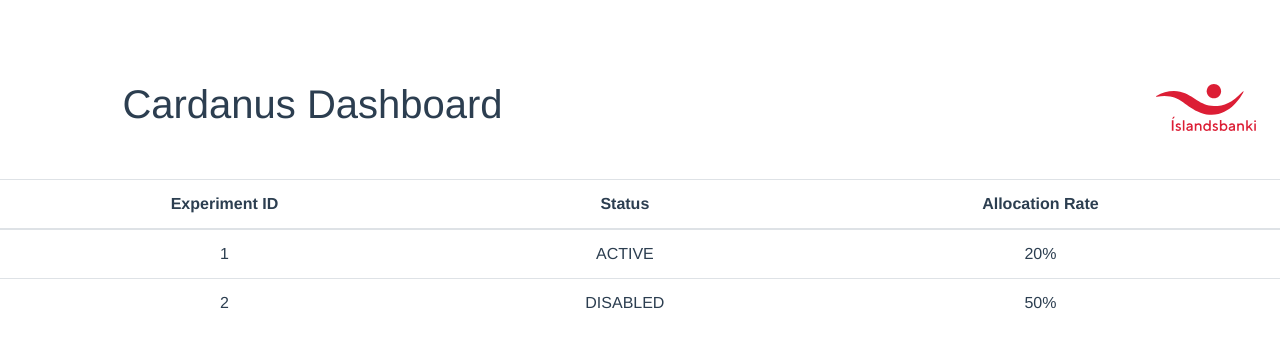
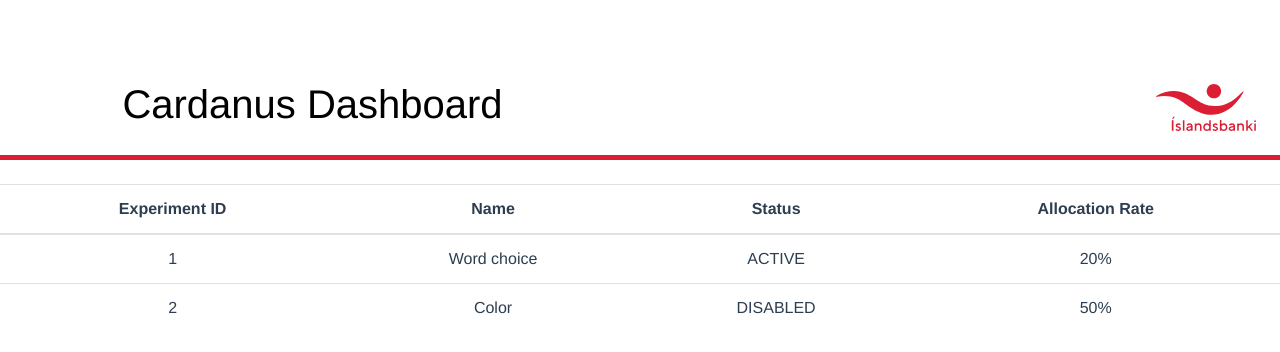
Before and after one commit to cardanus/dashboard, a Vue app: page / in a window 1280 px wide. Shown: the top 352 px of the page. Built offline with nearby package versions, Linux system fonts and the light colour scheme; what highcharts-vue would draw is missing.

Commit message:
Style about experiment page

```diff
--- a/src/App.vue
+++ b/src/App.vue
@@ -1,8 +1,8 @@
 <template>
   <div id="app">
-    <div class="row">
+    <div id="header" class="row">
       <div id="title" class="col">
-        <h1>Cardanus Dashboard</h1>
+        <h1><a id="home-link" href="/">Cardanus Dashboard</a></h1>
       </div>
       <div class="col">
         <img id="logo" alt="Islandsbanki logo" src="../public/ISB-logo.svg" class="float-right m-4">
@@ -29,7 +29,16 @@
     text-align: center;
   }
 
+  #home-link {
+    color: black;
+    text-decoration: none;
+  }
+
   #logo {
     width: 100px;
   }
+
+  #header {
+    border-bottom: 5px solid #dc1e35;
+  }
 </style>
--- a/src/main.js
+++ b/src/main.js
@@ -9,11 +9,13 @@ const store = {
   data: [
     {
       expId: 1,
+      name: 'Word choice',
       status: 'ACTIVE',
       allocRate: 0.2
     },
     {
       expId: 2,
+      name: 'Color',
       status: 'DISABLED',
       allocRate: 0.5
     }
--- a/src/router.js
+++ b/src/router.js
@@ -14,12 +14,13 @@ export default new Router({
       component: Home
     },
     {
-      path: 'about/:id',
+      path: '/:id',
       name: 'about',
       // route level code-splitting
       // this generates a separate chunk (about.[hash].js) for this route
       // which is lazy-loaded when the route is visited.
-      component: () => import(/* webpackChunkName: "about" */ './views/About.vue')
+      component: () => import(/* webpackChunkName: "about" */ './views/About.vue'),
+      props: true
     },
   ]
 })
--- a/src/views/About.vue
+++ b/src/views/About.vue
@@ -1,12 +1,18 @@
 <template>
-  <div class="about">
-    <h1>This is an about page</h1>
+  <div class="about mt-4">
+    <div class="info ml-5">
+      <h3>#{{ experiment.expId }}: {{ experiment.name }}</h3>
+      <b>Status:</b> {{ experiment.status }}<br/>
+      <b>Allocation rate:</b> {{ experiment.allocRate }}<br/>
+      ...
+    </div>
     <highcharts :options="chartOptions"></highcharts>
   </div>
 </template>
 
 <script>
   import {Chart} from 'highcharts-vue'
+  import { store } from '@/main'
 
   export default {
       component: {
@@ -18,8 +24,22 @@
             series: [{
               data: [1,2,3] // sample data
             }]
-          }
+          },
         }
-      }
+      },
+    mounted() {
+        console.log(this.$route.params.id)
+    },
+    computed: {
+        experiment: function () {
+          return store.data.filter(item => item.expId = this.$route.params.id)[0]
+        }
+    }
   }
 </script>
+
+<style scoped>
+.info {
+  text-align: left;
+}
+</style>
--- a/src/views/Home.vue
+++ b/src/views/Home.vue
@@ -4,6 +4,7 @@
       <thead>
         <tr>
           <th>Experiment ID</th>
+          <th>Name</th>
           <th>Status</th>
           <th>Allocation Rate</th>
         </tr>
@@ -11,6 +12,7 @@
       <tbody>
           <tr class="item-row" v-for="item in store.data" :key="item.expId" v-on:click="clickList(item)">
             <td>{{ item.expId }}</td>
+            <td>{{ item.name }}</td>
             <td>{{ item.status }}</td>
             <td>{{ item.allocRate * 100 }}%</td>
           </tr>
```
